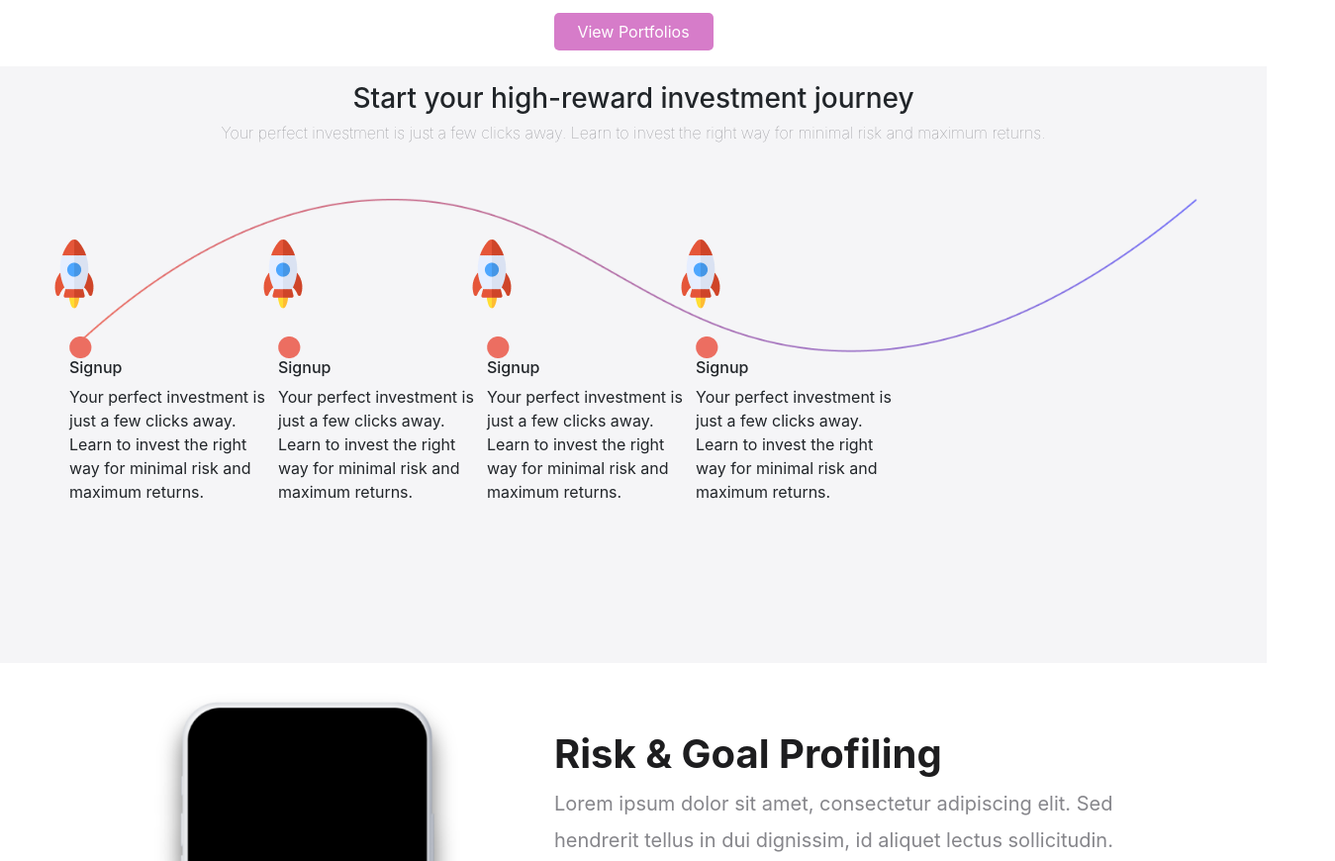
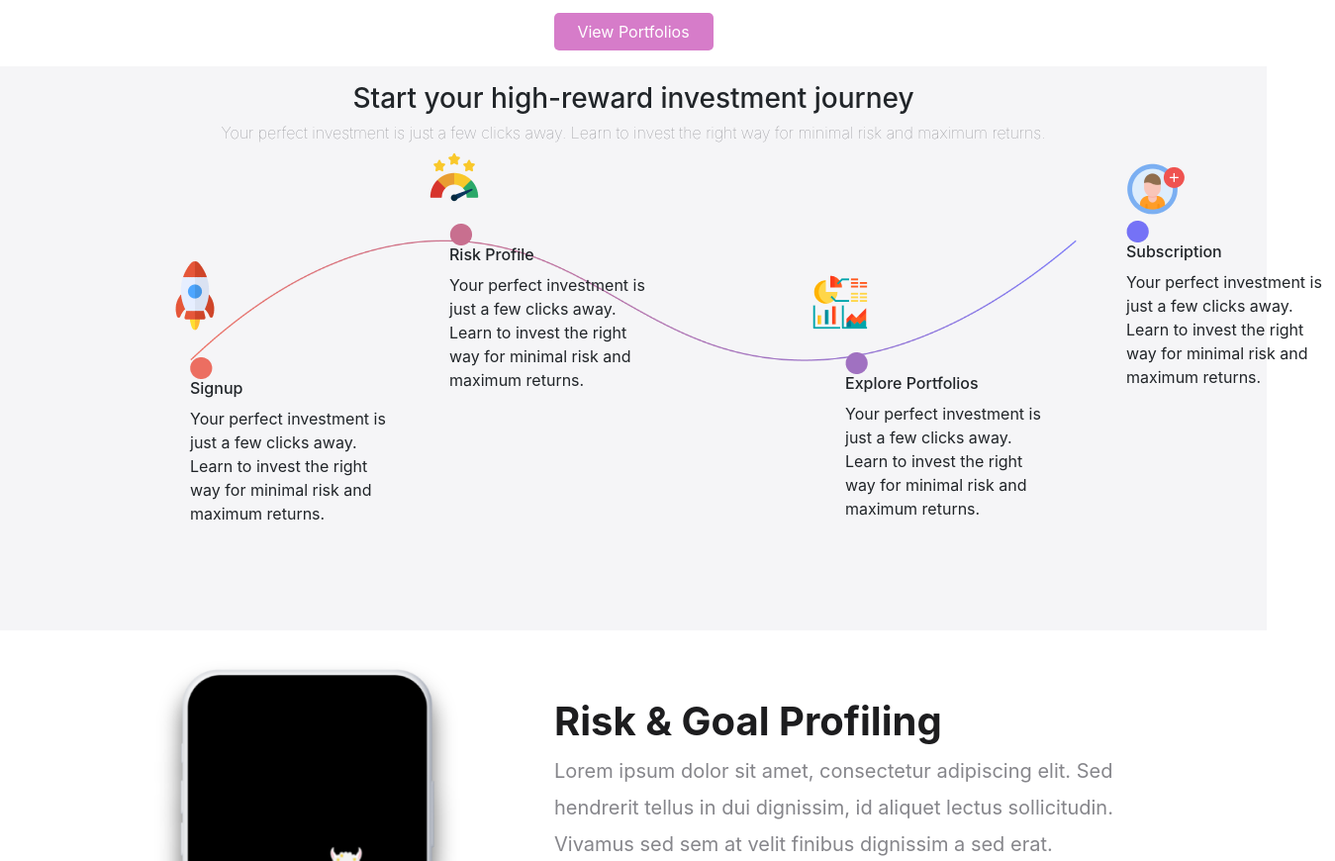
Before and after one commit to ExperientialEtcTech/LLamaCapital.github.io, a plain HTML site: page index.html in a window 1280 px wide. Shown: the part 1712-2582 px from the top of the page at 99% size, 1349 px wide, since content can reach past the window. Drawn offline with Linux system fonts and the light colour scheme.

Commit message:
Update index.html
edited by magdum

```diff
--- a/index.html
+++ b/index.html
@@ -319,7 +319,7 @@
     </section>
 
     <section id="graph-section">
-        <div class="container">
+        <div class="container-fluid p-">
             <div class="col-12 pt-3">
                 <h3 class="text-center">Start your high-reward investment journey</h3>
                 <h6 class="text-center" style="font-weight: lighter; color: #86868B;">Your perfect investment is just a
@@ -327,10 +327,10 @@
             </div>
             <div class="row">
                 <!-- <div class="col-12"> -->
-                <div class="graph-wrapper pt-5 pb-5">
-                    <img style="width: 100%;height: auto;" src="./assets/images/stroke.png" alt="">
-                </div>
-                <div class="img-description" style="position: relative;bottom: 145px;">
+                    <div class="graph-wrapper pt-5 pb-5 text-center" style=" display: inline-block;position:relative;top:42px;">
+                        <img style="width: 70%;height: auto;" src="./assets/images/stroke.png" alt="">
+                    </div>
+                <div class="img-description" style="position: relative;bottom: 90px;left:192px;">
                     <img style="position: relative;bottom: 20px;right: 34px;" src="./assets/images/rocket1.png" alt="">
                     <br>
                     <img src="./assets/images/dot1.png" alt="">
@@ -338,27 +338,27 @@
                     <p style="width: 211px;">Your perfect investment is just a few clicks away. Learn to invest the
                         right way for minimal risk and maximum returns.</p>
                 </div>
-                <div class="img-description1" style="position: relative;bottom: 145px;">
-                    <img style="position: relative;bottom: 20px;right: 34px;" src="./assets/images/rocket1.png" alt="">
+                <div class="img-description1" style="position: relative;bottom: 197px;left:243px;">
+                    <img style="position: relative;bottom: 20px;right: 20px;" src="./assets/images/feedback.png" alt="">
                     <br>
-                    <img src="./assets/images/dot1.png" alt="">
-                    <h6>Signup</h6>
+                    <img src="./assets/images/dot2.png" alt="">
+                    <h6>Risk Profile</h6>
                     <p style="width: 211px;">Your perfect investment is just a few clicks away. Learn to invest the
                         right way for minimal risk and maximum returns.</p>
                 </div>
-                <div class="img-description2" style="position: relative;bottom: 145px;">
-                    <img style="position: relative;bottom: 20px;right: 34px;" src="./assets/images/rocket1.png" alt="">
+                <div class="img-description2" style="position: relative;bottom: 75px;left:432px;">
+                    <img style="position: relative;bottom: 20px;right: 34px;" src="./assets/images/analysis.png" alt="">
                     <br>
-                    <img src="./assets/images/dot1.png" alt="">
-                    <h6>Signup</h6>
+                    <img src="./assets/images/dot3.png" alt="">
+                    <h6>Explore Portfolios</h6>
                     <p style="width: 211px;">Your perfect investment is just a few clicks away. Learn to invest the
                         right way for minimal risk and maximum returns.</p>
                 </div>
-                <div class="img-description3" style="position: relative;bottom: 145px;">
-                    <img style="position: relative;bottom: 20px;right: 34px;" src="./assets/images/rocket1.png" alt="">
+                <div class="img-description3" style="position: relative;bottom: 210px;left:505px;">
+                    <img src="./assets/images/follow.png" alt="">
                     <br>
-                    <img src="./assets/images/dot1.png" alt="">
-                    <h6>Signup</h6>
+                    <img src="./assets/images/dot4.png" alt="">
+                    <h6>Subscription</h6>
                     <p style="width: 211px;">Your perfect investment is just a few clicks away. Learn to invest the
                         right way for minimal risk and maximum returns.</p>
                 </div>
@@ -370,6 +370,8 @@
 
         </div>
     </section>
+
+
     <section id="mobile-section">
         <div class="container">
             <div class="row">
```
